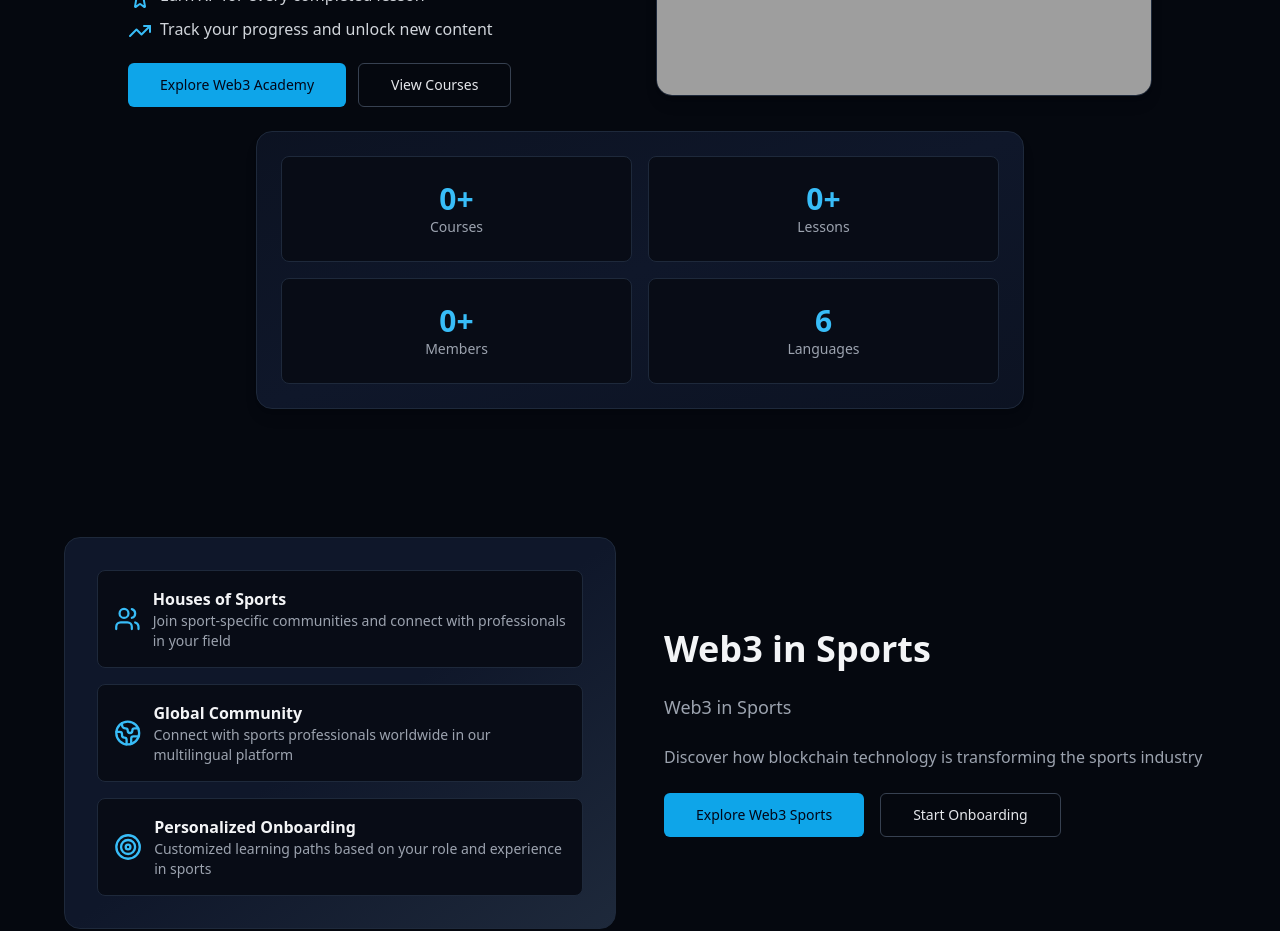
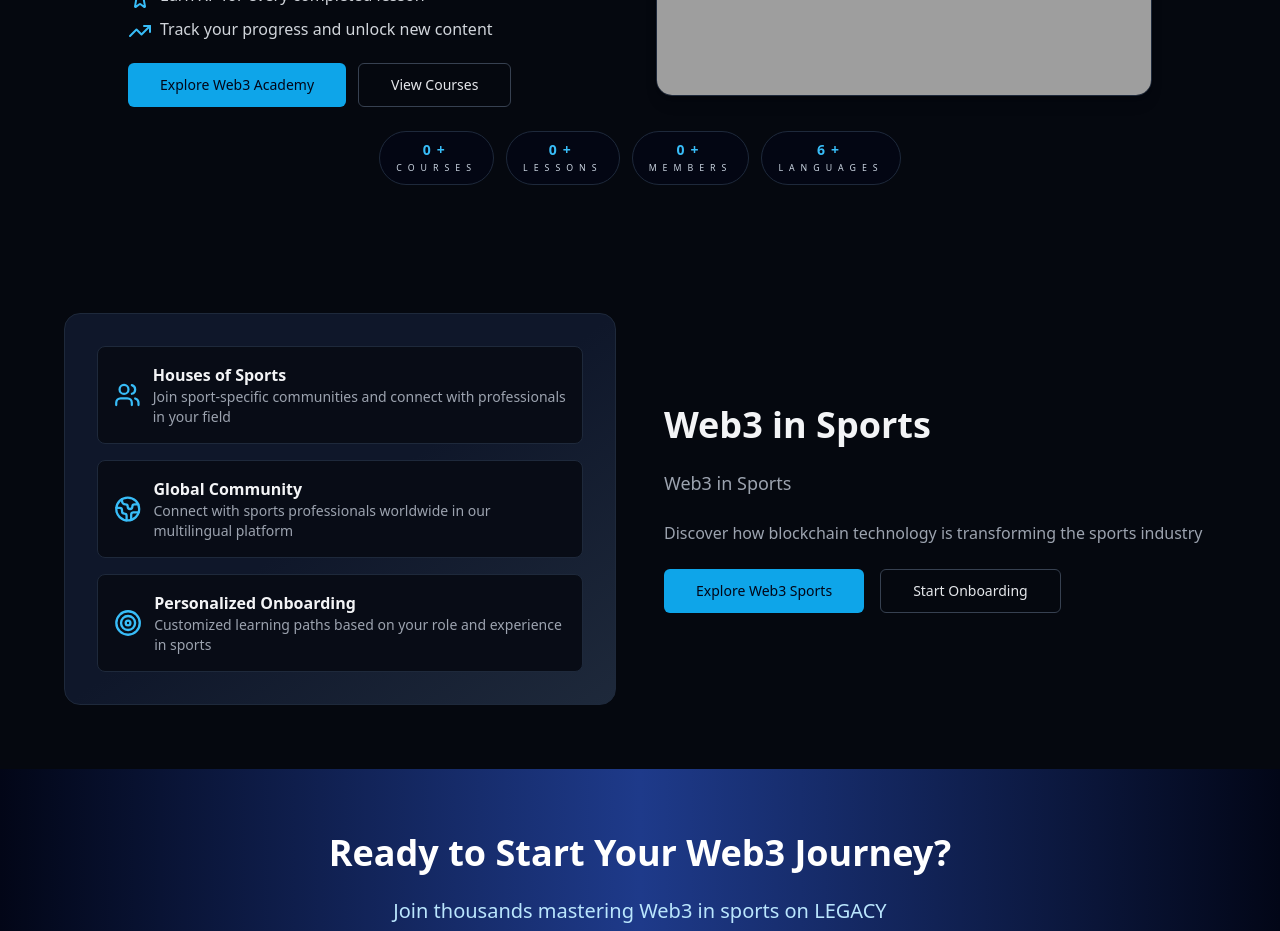
Before and after one commit to FreemanPT8/legacy-web3-sports, a Next.js app: page / in a window 1280 px wide. Shown: the part 1520-2451 px from the top of the page. Built offline with nearby package versions, Linux system fonts and the light colour scheme; no server answers; the database is empty; grey boxes are pictures that could not be loaded.

Commit message:
style: minimize academy stats

```diff
--- a/app/page.tsx
+++ b/app/page.tsx
@@ -283,46 +283,22 @@ export default function Home() {
                   </div>
                 </div>
                 </div>
-                  <div className="mt-6 bg-gradient-to-br from-slate-900/70 via-slate-900 to-slate-900/70 p-6 rounded-2xl border border-slate-800 shadow-lg max-w-3xl mx-auto">
-                  {loading ? (
-                    <div className="flex justify-center items-center h-full">
-                      <div className="animate-spin rounded-full h-12 w-12 border-b-2 border-sky-400"></div>
-                    </div>
-                  ) : (
-                      <div className="grid grid-cols-2 gap-3 md:gap-4">
-                      <div className="bg-card border border-slate-800 p-6 rounded-lg text-center">
-                        <div className="text-3xl font-bold text-sky-400">
-                          {stats?.totalCourses || 0}+
-                        </div>
-                        <div className="text-sm text-gray-400">
-                          {t('home.courses')}
-                        </div>
+                  <div className="mt-6 max-w-3xl mx-auto flex flex-wrap justify-center gap-3 text-center">
+                    {[
+                      ['home.courses', stats?.totalCourses || 0],
+                      ['home.lessons', stats?.totalLessons || 0],
+                      ['home.members', stats?.activeUsers || 0],
+                      ['home.languages', 6],
+                    ].map(([labelKey, value]) => (
+                      <div
+                        key={labelKey}
+                        className="flex-none px-4 py-2 rounded-full border border-slate-800 bg-slate-950/60 text-xs uppercase tracking-[0.5em] text-slate-300"
+                      >
+                        <div className="text-sm text-sky-400 font-semibold">{value || 0}+</div>
+                        <div className="text-[0.55rem]">{t(labelKey)}</div>
                       </div>
-                      <div className="bg-card border border-slate-800 p-6 rounded-lg text-center">
-                        <div className="text-3xl font-bold text-sky-400">
-                          {stats?.totalLessons || 0}+
-                        </div>
-                        <div className="text-sm text-gray-400">
-                          {t('home.lessons')}
-                        </div>
-                      </div>
-                      <div className="bg-card border border-slate-800 p-6 rounded-lg text-center">
-                        <div className="text-3xl font-bold text-sky-400">
-                          {stats?.activeUsers || 0}+
-                        </div>
-                        <div className="text-sm text-gray-400">
-                          {t('home.members')}
-                        </div>
-                      </div>
-                      <div className="bg-card border border-slate-800 p-6 rounded-lg text-center">
-                        <div className="text-3xl font-bold text-sky-400">6</div>
-                        <div className="text-sm text-gray-400">
-                          {t('home.languages')}
-                        </div>
-                      </div>
-                    </div>
-                  )}
-                </div>
+                    ))}
+                  </div>
               </div>
         </section>
 
```
